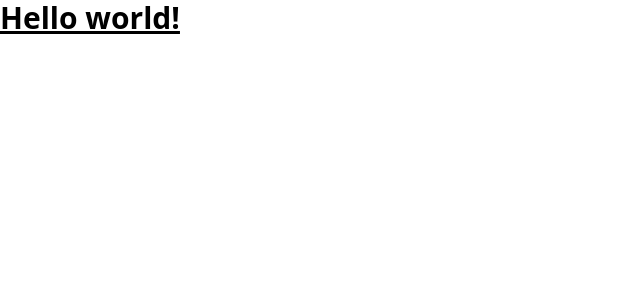
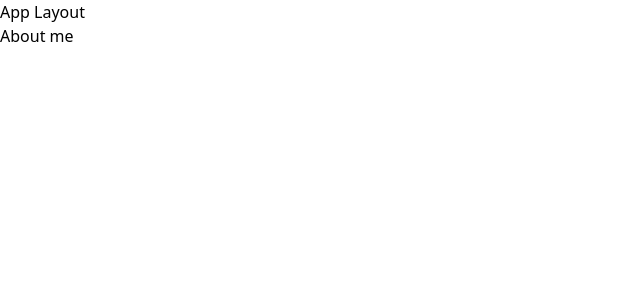
Before and after one commit to praveen-raj-r/praveen-raj-web-app, a React (Vite) app: page /about in a window 1280 px wide. Shown: the top 300 px of the page, without its empty margins (0-640 px from the left). Built offline with nearby package versions, Linux system fonts and the light colour scheme.

Commit message:
added routes and pages

```diff
--- a/src/App.jsx
+++ b/src/App.jsx
@@ -1,7 +1,41 @@
+import { createBrowserRouter, RouterProvider } from "react-router-dom";
 import "./App.css";
+import AppLayout from "./layouts/AppLayout";
+import LandingPage from "./pages/LandingPage";
+import AboutMe from "./pages/AboutMe";
+import Projects from "./pages/Projects";
+import Skills from "./pages/Skills";
+import Contact from "./pages/Contact";
 
+const router = createBrowserRouter([
+  {
+    element: <AppLayout />,
+    children: [
+      {
+        path: "/",
+        element: <LandingPage />,
+      },
+      {
+        path: "/about",
+        element: <AboutMe />,
+      },
+      {
+        path: "/work",
+        element: <Projects />,
+      },
+      {
+        path: "/skills",
+        element: <Skills />,
+      },
+      {
+        path: "/contact",
+        element: <Contact />,
+      },
+    ],
+  },
+]);
 function App() {
-  return <h1 className="text-3xl font-bold underline">Hello world!</h1>;
+  return <RouterProvider router={router} />;
 }
 
 export default App;
--- /dev/null
+++ b/src/layouts/AppLayout.jsx
@@ -0,0 +1,12 @@
+import { Outlet } from "react-router-dom";
+
+function AppLayout() {
+  return (
+    <div>
+      App Layout
+      <Outlet />
+    </div>
+  );
+}
+
+export default AppLayout;
--- /dev/null
+++ b/src/pages/AboutMe.jsx
@@ -0,0 +1,5 @@
+function AboutMe() {
+  return <div>About me</div>;
+}
+
+export default AboutMe;
--- /dev/null
+++ b/src/pages/Contact.jsx
@@ -0,0 +1,5 @@
+function Contact() {
+  return <div>contact</div>;
+}
+
+export default Contact;
--- /dev/null
+++ b/src/pages/LandingPage.jsx
@@ -0,0 +1,5 @@
+function LandingPage() {
+  return <div>home</div>;
+}
+
+export default LandingPage;
--- /dev/null
+++ b/src/pages/Projects.jsx
@@ -0,0 +1,5 @@
+function Projects() {
+  return <div>Projects</div>;
+}
+
+export default Projects;
--- /dev/null
+++ b/src/pages/Skills.jsx
@@ -0,0 +1,5 @@
+function Skills() {
+  return <div>Skills</div>;
+}
+
+export default Skills;
```
